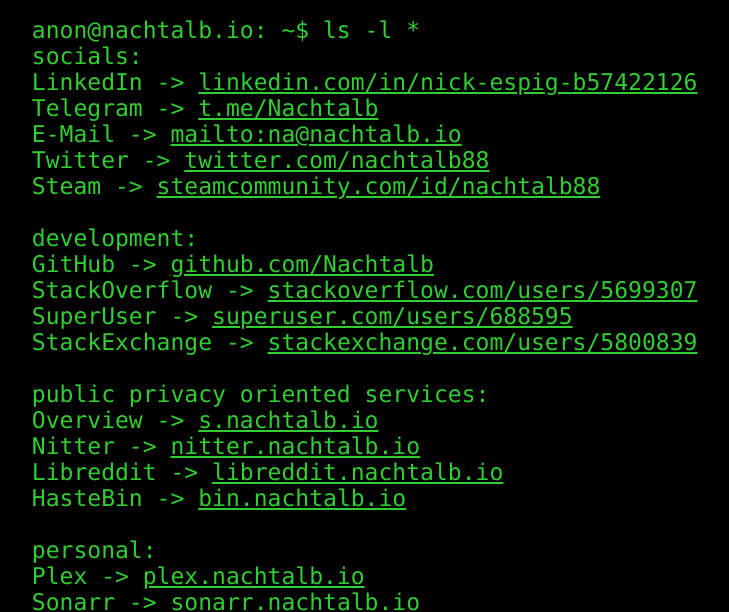
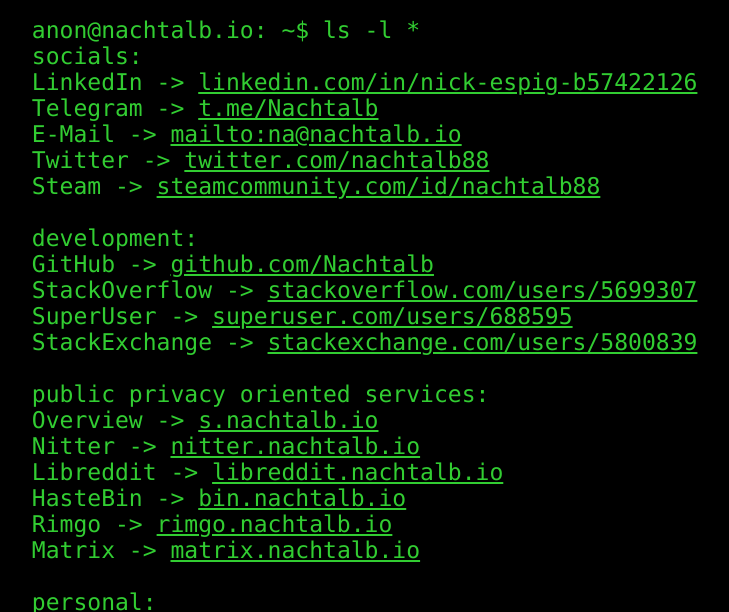
Before and after one commit to Nachtalb/nachtalb.github.io, a plain HTML site: page index.html in a window 1280 px wide. Shown: the part 146-758 px from the top of the page, without its empty margins (258-987 px from the left). Drawn offline with Linux system fonts and the light colour scheme.

Commit message:
Add Rimgo and Matrix Endpoint

```diff
--- a/index.html
+++ b/index.html
@@ -168,6 +168,8 @@
           ['Nitter', 'nitter.nachtalb.io'],
           ['Libreddit', 'libreddit.nachtalb.io'],
           ['HasteBin', 'bin.nachtalb.io'],
+          ['Rimgo', 'rimgo.nachtalb.io'],
+          ['Matrix', 'matrix.nachtalb.io'],
           [''],
           ['personal:'],
           ['Plex', 'plex.nachtalb.io'],
```
